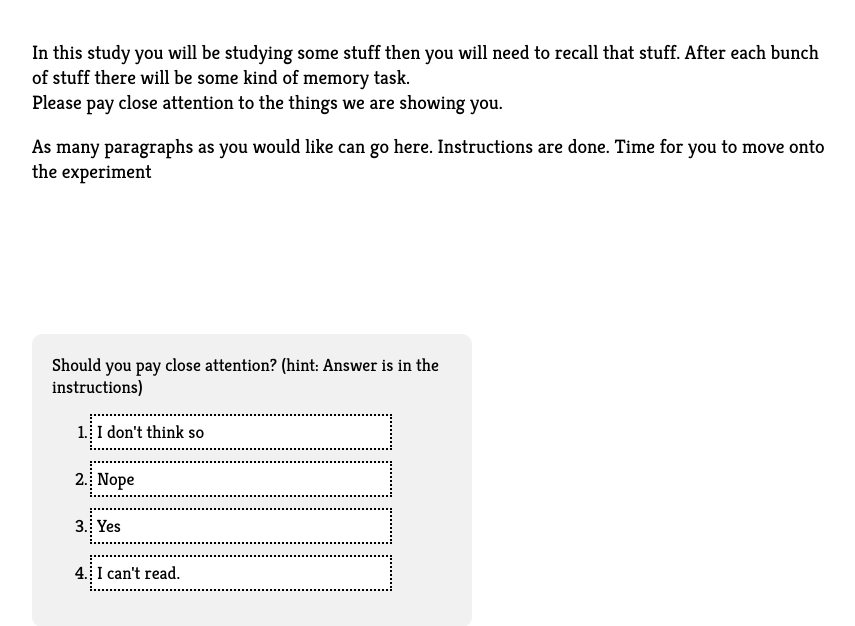
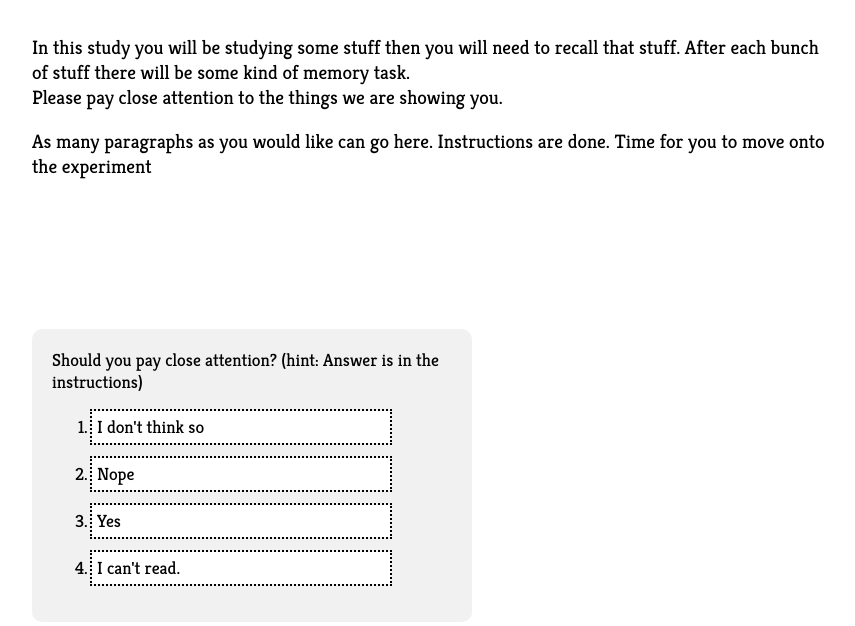
Before and after one commit to gikeymarcia/Collector, a PHP site: page /instructions.php in a window 1280 px wide. Shown: the top 626 px of the page, without its empty margins (208-1063 px from the left). Run offline with PHP 8.4, Linux system fonts and the light colour scheme; the visitor is signed in with stand-in values (Sample User, id 1); data that the repository does not hold is empty.

Commit message:
Fixing css for Instruct trialtype

```diff
--- a/css/global.css
+++ b/css/global.css
@@ -183,7 +183,7 @@ textarea
 	{	width: 66%; max-width: 800px; min-width: 450px;
 		margin-left: auto; margin-right: auto;	}
 .Instruct
-	{	margin-left: auto; margin-top: 5%; font-size: 1.1em;	}
+	{	margin: 35px auto 50px auto;	font-size: 1.1em;}
 .readcheck
 	{	background: #f2f1f1; padding: 20px; width: 50%; margin-top: 150px; border-radius: 10px;	}
 ol.list  li
--- a/javascript/jsCode.js
+++ b/javascript/jsCode.js
@@ -1,4 +1,4 @@
-/* Collector 1.00.00 alpha2
+/* Collector
 	A program for running experiments on the web
 	Copyright 2012-2013 Mikey Garcia & Nate Kornell
 */
--- a/javascript/trial.js
+++ b/javascript/trial.js
@@ -1,4 +1,4 @@
-/* Collector 1.00.00 alpha2
+/* Collector
 	A program for running experiments on the web
 	Copyright 2012-2013 Mikey Garcia & Nate Kornell
 */
--- a/trial.php
+++ b/trial.php
@@ -152,7 +152,7 @@
 		// Instruct trial type
 		elseif ($trialType == 'instruct') {
 			echo '<div id="centerContent" class="PreCache">
-					<div class="instruct">'. $currentTrial['Info']['Order Notes'].'</div>
+					<div class="Instruct">'. $currentTrial['Info']['Order Notes'].'</div>
 				  </div>';
 		}
 		// Audio trial type
```
